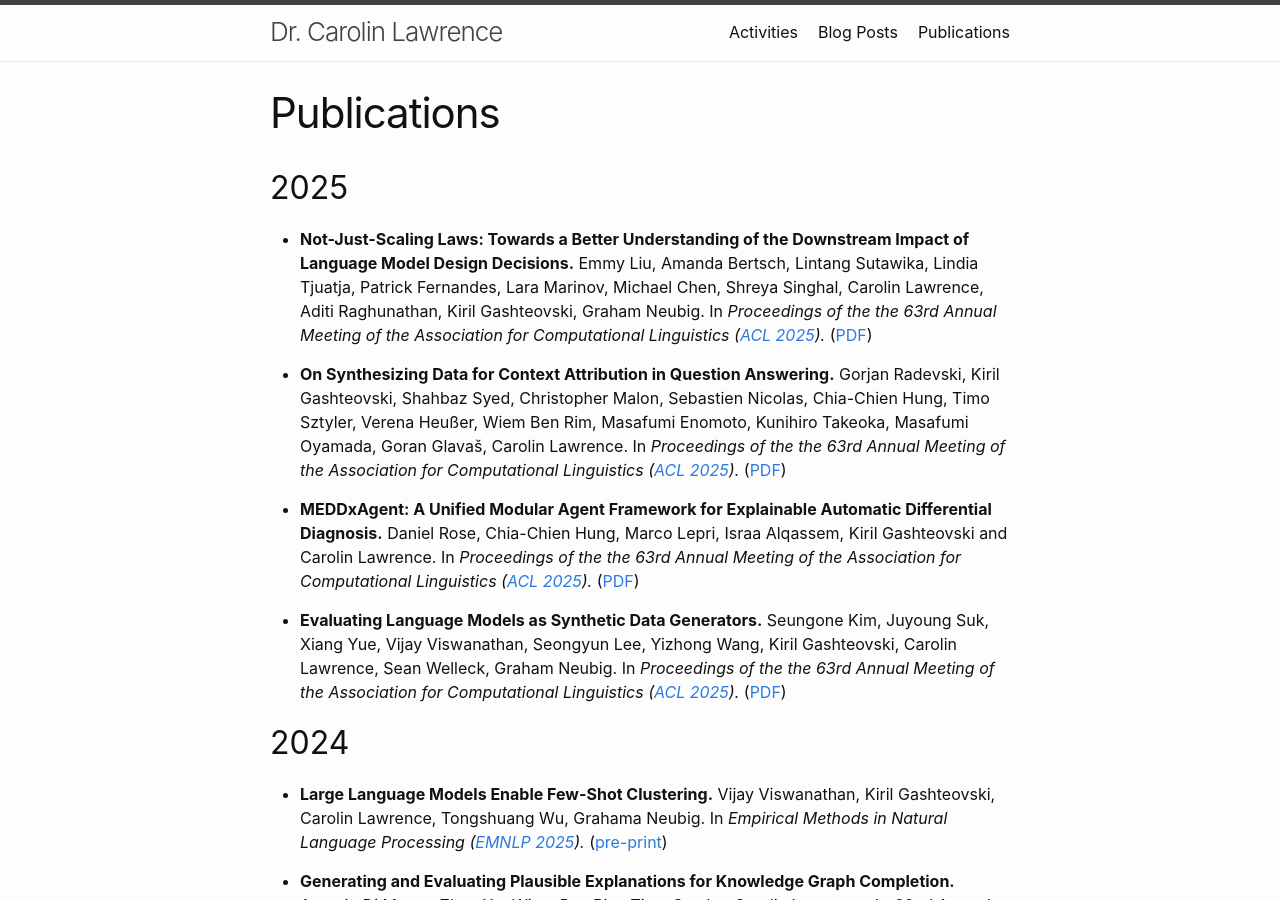
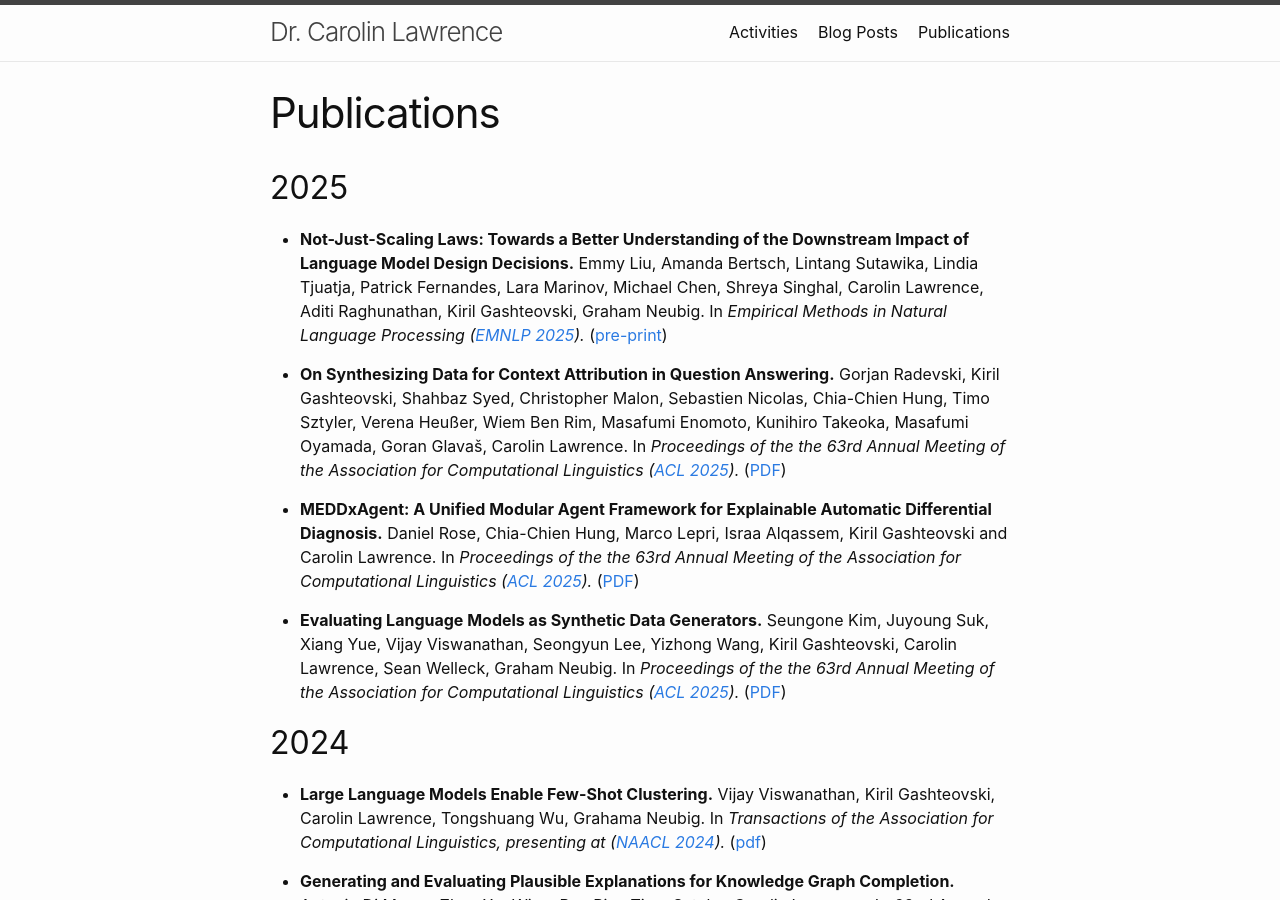
Before and after one commit to carolinlawrence/carolinlawrence.github.io, a Jekyll site: the page built from publications.markdown, in a window 1280 px wide and 900 px high. Built offline with Jekyll 4.4.1, drawn with Linux system fonts in a browser that asks for light colours.

Commit message:
Update publications.markdown

```diff
--- a/publications.markdown
+++ b/publications.markdown
@@ -6,8 +6,7 @@ layout: page
 
 ## 2025
 <ul>
- <p><li><b>Not-Just-Scaling Laws: Towards a Better Understanding of the Downstream Impact of Language Model Design Decisions.</b> Emmy Liu, Amanda Bertsch, Lintang Sutawika, Lindia Tjuatja, Patrick Fernandes, Lara Marinov, Michael Chen, Shreya Singhal, Carolin Lawrence, Aditi Raghunathan, Kiril Gashteovski, Graham Neubig. In <i> Proceedings of the the 63rd Annual Meeting of the Association for Computational Linguistics
- (<a href="https://2025.aclweb.org/">ACL 2025</a>).</i> (<a href="https://aclanthology.org/2025.acl-long.828/">PDF</a>) </li></p>
+ <p><li><b>Not-Just-Scaling Laws: Towards a Better Understanding of the Downstream Impact of Language Model Design Decisions.</b> Emmy Liu, Amanda Bertsch, Lintang Sutawika, Lindia Tjuatja, Patrick Fernandes, Lara Marinov, Michael Chen, Shreya Singhal, Carolin Lawrence, Aditi Raghunathan, Kiril Gashteovski, Graham Neubig. In <i> Empirical Methods in Natural Language Processing (<a href="https://2025.emnlp.org/">EMNLP 2025</a>).</i> (<a href="https://arxiv.org/abs/2503.03862">pre-print</a>) </li></p>
 <p><li><b>On Synthesizing Data for Context Attribution in Question Answering.</b> Gorjan Radevski, Kiril Gashteovski, Shahbaz Syed, Christopher Malon, Sebastien Nicolas, Chia-Chien Hung, Timo Sztyler, Verena Heußer, Wiem Ben Rim, Masafumi Enomoto, Kunihiro Takeoka, Masafumi Oyamada, Goran Glavaš, Carolin Lawrence. In <i> Proceedings of the the 63rd Annual Meeting of the Association for Computational Linguistics
  (<a href="https://2025.aclweb.org/">ACL 2025</a>).</i> (<a href="https://aclanthology.org/2025.acl-long.828/">PDF</a>) </li></p>
     <p><li><b>MEDDxAgent: A Unified Modular Agent Framework for Explainable Automatic Differential Diagnosis.</b> Daniel Rose, Chia-Chien Hung, Marco Lepri, Israa Alqassem, Kiril Gashteovski and Carolin Lawrence. In <i> Proceedings of the the 63rd Annual Meeting of the Association for Computational Linguistics (<a href="https://2025.aclweb.org/">ACL 2025</a>).</i> (<a href="https://aclanthology.org/2025.acl-long.677/">PDF</a>) </li></p>
@@ -17,7 +16,7 @@ Seongyun Lee, Yizhong Wang, Kiril Gashteovski, Carolin Lawrence, Sean Welleck, G
 
 ## 2024
 <ul>
-    <p><li><b>Large Language Models Enable Few-Shot Clustering.</b> Vijay Viswanathan, Kiril Gashteovski, Carolin Lawrence, Tongshuang Wu, Grahama Neubig. In <i> Empirical Methods in Natural Language Processing (<a href="https://2025.emnlp.org/">EMNLP 2025</a>).</i> (<a href="https://arxiv.org/abs/2503.03862">pre-print</a>) </li></p>
+    <p><li><b>Large Language Models Enable Few-Shot Clustering.</b> Vijay Viswanathan, Kiril Gashteovski, Carolin Lawrence, Tongshuang Wu, Grahama Neubig. In <i> Transactions of the Association for Computational Linguistics, presenting at (<a href="https://2024.naacl.org/">NAACL 2024</a>).</i> (<a href="https://aclanthology.org/2024.tacl-1.18.pdf">pdf</a>) </li></p>
     <p><li><b>Generating and Evaluating Plausible Explanations for Knowledge Graph Completion.</b> Antonio Di Mauro, Zhao Xu, Wiem Ben Rim, Timo Sztyler, Carolin Lawrence. In <i>62nd Annual Meeting of the Association for Computational Linguistics (<a href="https://2024.aclweb.org/">ACL 2024</a>).</i> </li></p>
     <p><li><b>A Human-Centric Assessment of the Usefulness of Attribution Methods in Computer Vision</b> Wiem Ben Rim, Ammar Shaker, Zhao Xu, Kiril Gashteovski, Bhushan Kotnis, Carolin Lawrence, Jürgen Quittek, Sascha Saralajew. In <i>European Conference on Machine Learning and Principles and Practice of Knowledge Discovery in Databases</i> (<a href="https://ecmlpkdd.org/2024/">ECML PKDD 2024</a>).</li></p>
     <p><li><b>AgentQuest: A Modular Benchmark Framework to Measure Progress and Improve LLM Agents.</b> Luca Gioacchini, Giuseppe Siracusano, Davide Sanvito, Kiril Gashteovski, David Friede, Roberto Bifulco, Carolin Lawrence. In <i> System Demonstrations of North American Chapter of the Association for Computational Linguistics (<a href="https://2024.naacl.org/">NAACL 2024</a>).</i> (<a href="https://aclanthology.org/2024.naacl-demo.19.pdf">pdf</a>) (<a href="https://github.com/nec-research/agentquest">code</a>) </li></p>
```
